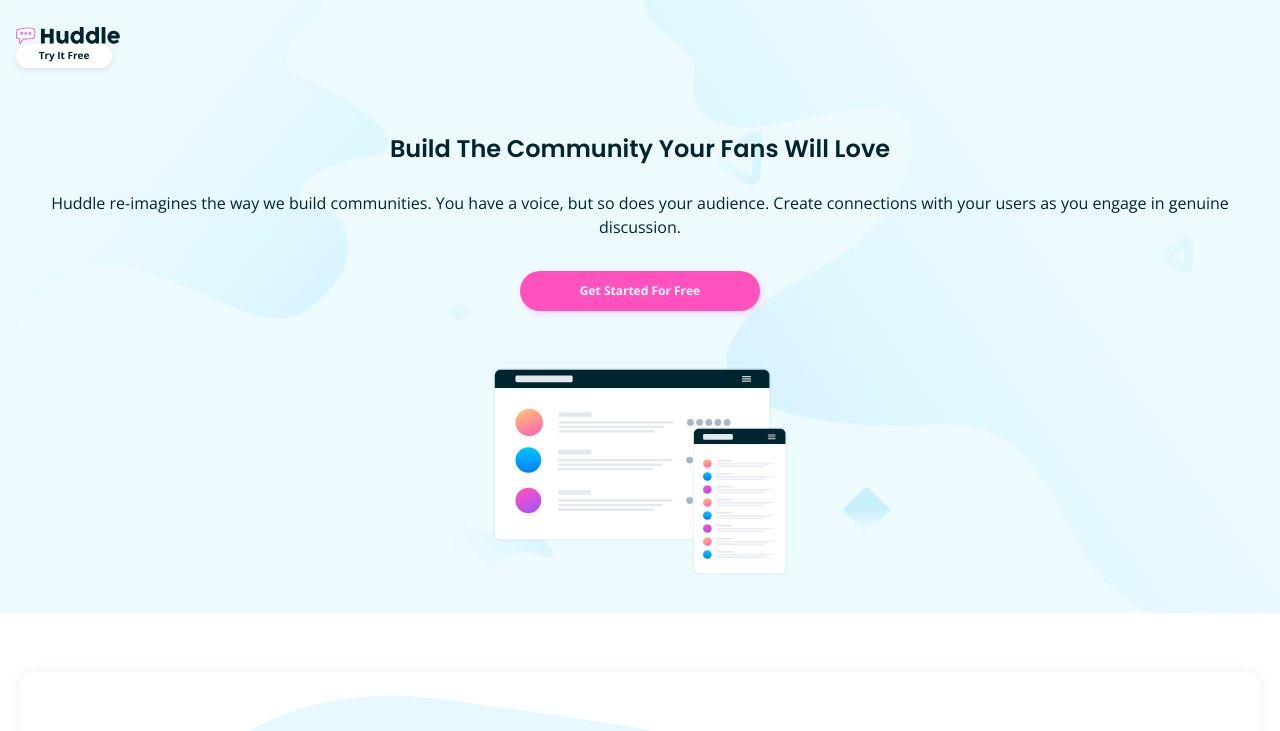
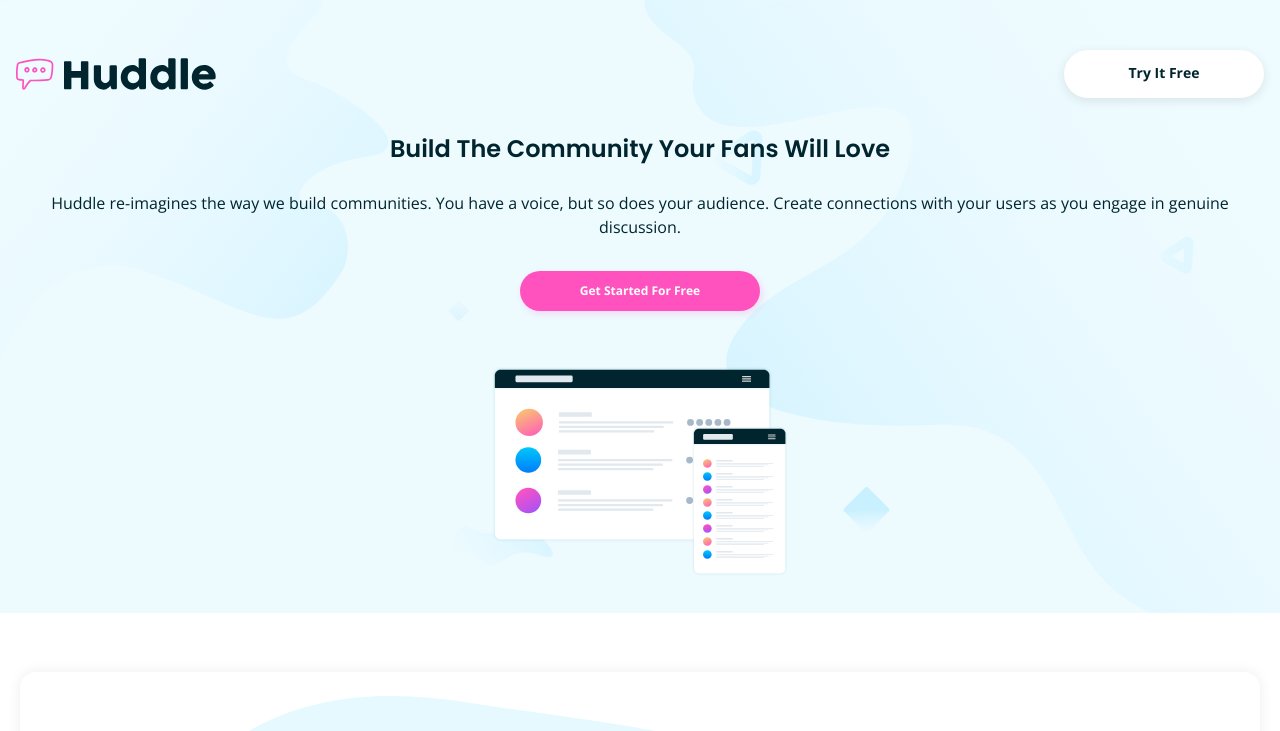
Before and after one commit to miguelzaga/huddle-landing-page-with-alternating-feature-blocks, a JavaScript app: page / in a window 1280 px wide. Shown: the top 731 px of the page. Built offline with nearby package versions, Linux system fonts and the light colour scheme.

Commit message:
style header desktop

```diff
--- a/src/scss/02-base/_base.scss
+++ b/src/scss/02-base/_base.scss
@@ -1,4 +1,13 @@
 @use "./../01-abstracts/" as *;
+
+button,
+a {
+  transition: 0.2s ease-in;
+  cursor: pointer;
+  &:active {
+    transform: scale(0.9);
+  }
+}
 
 a {
   text-decoration: none;
--- a/src/scss/04-globals/_header.scss
+++ b/src/scss/04-globals/_header.scss
@@ -1,16 +1,27 @@
 @use "./../01-abstracts/" as *;
 
 .header {
-  display: flex;
-  justify-content: space-between;
-  align-items: center;
-  padding: 27px 16px;
   position: absolute;
   width: 100%;
   z-index: 1;
 
+  &__container {
+    display: flex;
+    justify-content: space-between;
+    align-items: center;
+    padding: 27px 16px;
+    max-width: calc(1280px + 32px);
+    margin: auto;
+    @include breakpoint($lg) {
+      padding-top: 50px;
+    }
+  }
+
   &__img {
     max-width: 104px;
+    @include breakpoint($lg) {
+      max-width: 200px;
+    }
   }
 
   &__btn {
@@ -23,5 +34,17 @@
     min-height: 24px;
     min-width: 96px;
     padding: 4px 0 6px;
+    &:hover {
+      color: $grayishBlue;
+    }
+    @include breakpoint($lg) {
+      font-size: rem(14px);
+      line-height: rem(19px);
+      min-height: 48px;
+      min-width: 200px;
+      padding: 13px 0 16px;
+      box-shadow: 0px 3px 11px rgba(0, 0, 0, 0.0954201);
+      border-radius: 24px;
+    }
   }
 }
```
